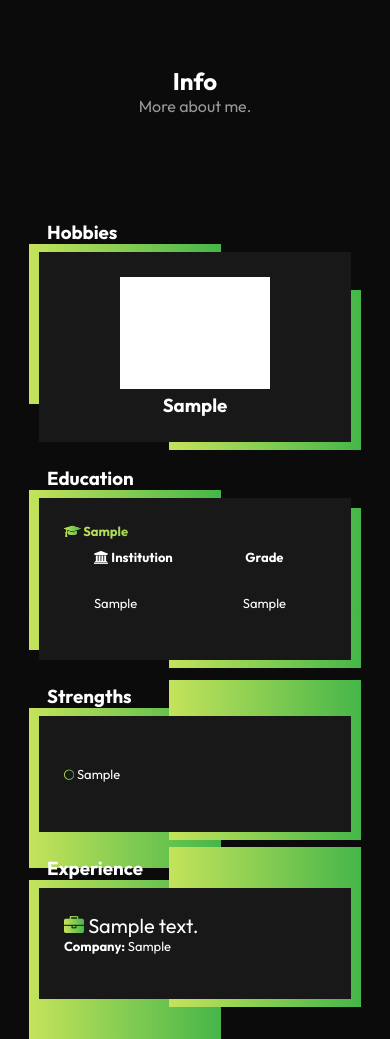
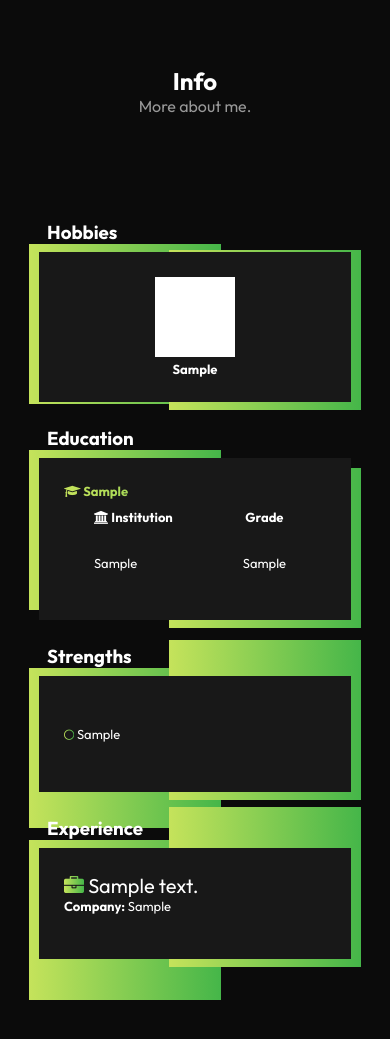
Before and after one commit to dequavious/portfolioWebsite, a Django app: page / in a window 390 px wide. Shown: the part 4213-5252 px from the top of the page. Run offline with Django 3.2, Linux system fonts and the light colour scheme; tables that the repository leaves empty hold one stand-in row (values such as "Sample post"); grey boxes marked "Sample" are stand-in pictures; some libraries are stand-ins or nearby versions.

Commit message:
update font sizes

```diff
--- a/templates/portfolio2/index.html
+++ b/templates/portfolio2/index.html
@@ -52,6 +52,7 @@
         }
 
         .design h2 {
+            white-space: nowrap;
             background: var(--gradient);
           -webkit-background-clip: text;
           -webkit-text-fill-color: transparent;
@@ -159,7 +160,8 @@
         }
 
         .hobby img {
-            height: 7rem;
+            width: 5rem;
+            height: 5rem;
             filter: brightness(0) invert(1);
         }
         @media screen and (min-width: 280px) and (max-width: 1080px) {
@@ -187,6 +189,9 @@
                 padding-bottom: 25px;
                 position: relative;
                 background-color: #181818;
+            }
+            .hobby h3 {
+                font-size: small;
             }
             dt, dd {
                 white-space: nowrap;
@@ -667,7 +672,7 @@
             <div class="backgroundR"></div>
             <div class="design">
                 {% for degree in degrees %}
-                    <h2 style="text-align: start;"><i class="fa fa-graduation-cap" style="white-space: nowrap; background: var(--gradient); -webkit-background-clip: text; -webkit-text-fill-color: transparent;"></i> {{ degree.degree }}</h2>
+                    <h2 style="text-align: start;"><i class="fa fa-graduation-cap"></i> {{ degree.degree }}</h2>
                     <table style="background: inherit; border: none; display:inline-block; max-width:71vw; overflow: auto;">
                         <tr>
                             <th><i class="fa fa-institution"></i> Institution</th>
```
